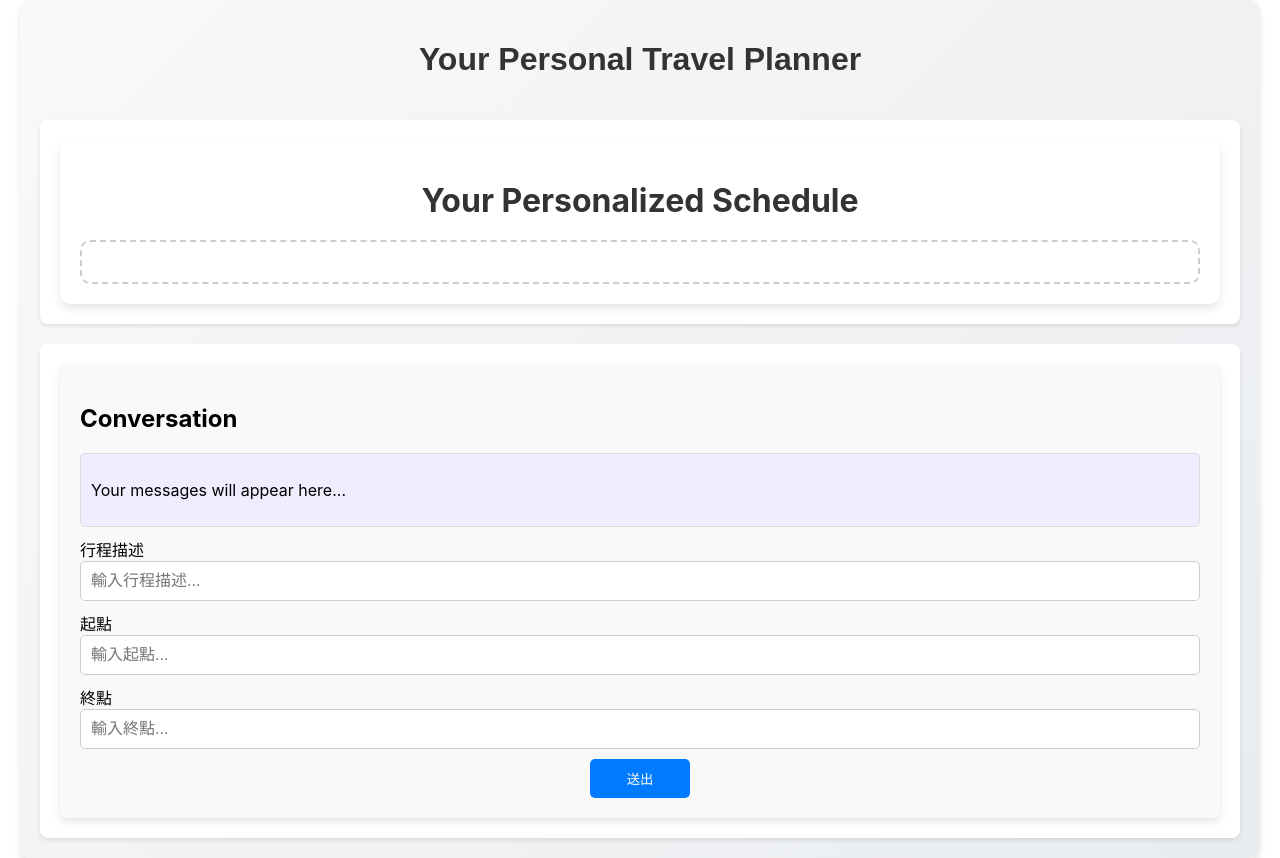
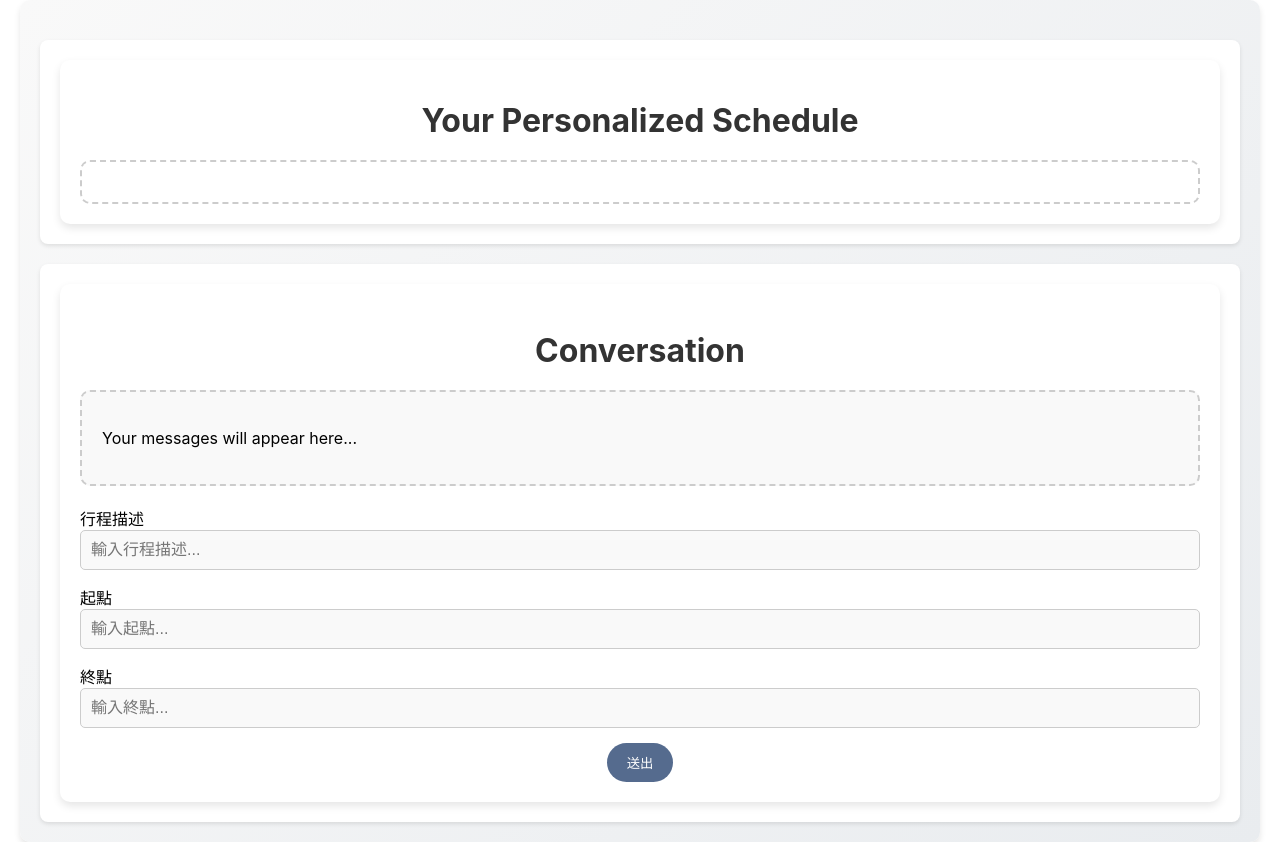
Before and after one commit to wanling1212/webappfrontend, a React (Create React App) app: page / in a window 1280 px wide. Built offline with nearby package versions, Linux system fonts and the light colour scheme.

Commit message:
conversation ui update

```diff
--- a/src/MainPage/Conversation/Conversation.css
+++ b/src/MainPage/Conversation/Conversation.css
@@ -1,46 +1,69 @@
 .conversation-container {
-    width: 100%; /* 確保等寬 */
-    box-sizing: border-box; /* 包括 padding 在內的寬度計算 */
+    background: #fff;
     padding: 20px;
-    background-color: #f9f9f9;
-    border-radius: 8px;
+    border-radius: 10px;
     box-shadow: 0 4px 8px rgba(0, 0, 0, 0.1);
+    margin: auto;
+}
+
+.conversation-title {
+    text-align: center;
+    font-size: 2em;
+    color: #333;
+    margin-bottom: 20px;
 }
 
 .conversation-content {
-    margin-bottom: 10px;
+    display: flex;
+    flex-direction: column;
+    gap: 15px;
+    padding: 20px;
+    border: 2px dashed #ccc;
+    border-radius: 10px;
+    background: #f9f9f9;
+}
+
+.message-card {
+    background: #ffffff;
+    padding: 15px;
+    border-radius: 8px;
+    box-shadow: 0 2px 4px rgba(0, 0, 0, 0.1);
     border: 1px solid #ddd;
-    border-radius: 5px;
-    padding: 10px;
-    background-color: #eef;
+    color: #333;
+    line-height: 1.5;
+}
+
+.message-card p {
+    margin: 5px 0;
 }
 
 .conversation-form {
     display: flex;
     flex-direction: column;
-    gap: 10px;
+    gap: 15px;
+    margin-top: 20px;
 }
 
-.message-item {
-    background-color: #e6f7ff;
-    border: 1px solid #b3d8ff;
+.conversation-input input,
+.conversation-input textarea {
+    padding: 10px;
+    border: 1px solid #ccc;
     border-radius: 5px;
-    padding: 8px;
-    margin: 5px 0;
+    font-size: 1rem;
+    background-color: #f9f9f9;
 }
 
 .submit-button {
-    width: 100px;
     align-self: center;
-    padding: 10px;
-    background-color: #007bff;
-    color: white;
+    padding: 10px 20px;
+    background-color: #556b8e;
+    color: #fff;
     border: none;
-    border-radius: 5px;
+    border-radius: 20px;
     cursor: pointer;
     transition: background-color 0.3s ease;
 }
 
 .submit-button:hover {
-    background-color: #0056b3;
+    background-color: #445677;
 }
--- a/src/MainPage/Conversation/Conversation.js
+++ b/src/MainPage/Conversation/Conversation.js
@@ -22,13 +22,15 @@ function Conversation() {
     const handleSubmit = async () => {
         const { description, start, end } = inputs;
 
-        // 添加用戶輸入的訊息到歷史訊息區域
-        setMessages((prevMessages) => [
-            ...prevMessages,
-            `行程描述: ${description}`,
-            `起點: ${start}`,
-            `終點: ${end}`,
-        ]);
+        // 將新的輸入打包成單一卡片格式
+        const newMessage = {
+            description: description,
+            start: start,
+            end: end
+        };
+
+        // 新增到歷史訊息區域
+        setMessages((prevMessages) => [...prevMessages, newMessage]);
 
         // 更新行程資料
         const updatedSchedule = [...scheduleData];
@@ -49,15 +51,22 @@ function Conversation() {
     return (
         <div className="conversation-container">
             <h2 className="conversation-title">Conversation</h2>
+            {/* 歷史訊息統一展示 */}
             <div className="conversation-content">
                 {messages.length > 0 ? (
                     messages.map((msg, index) => (
-                        <p key={index} className="message-item">{msg}</p>
+                        <div key={index} className="message-card">
+                            <p><strong>行程描述:</strong> {msg.description}</p>
+                            <p><strong>起點:</strong> {msg.start}</p>
+                            <p><strong>終點:</strong> {msg.end}</p>
+                        </div>
                     ))
                 ) : (
                     <p className="conversation-placeholder">Your messages will appear here...</p>
                 )}
             </div>
+
+            {/* 輸入表單 */}
             <div className="conversation-form">
                 <div className="conversation-input">
                     <label>行程描述</label>
--- a/src/MainPage/Mainpage.js
+++ b/src/MainPage/Mainpage.js
@@ -6,7 +6,7 @@ function Mainpage() {
   return (
     <div className="mainpage">
       <header className="mainpage-header">
-        <h1>Your Personal Travel Planner</h1>
+        {/* <h1>Your Personal Travel Planner</h1> */}
       </header>
       <div className="mainpage-body">
         <div className="schedule-section">
```
